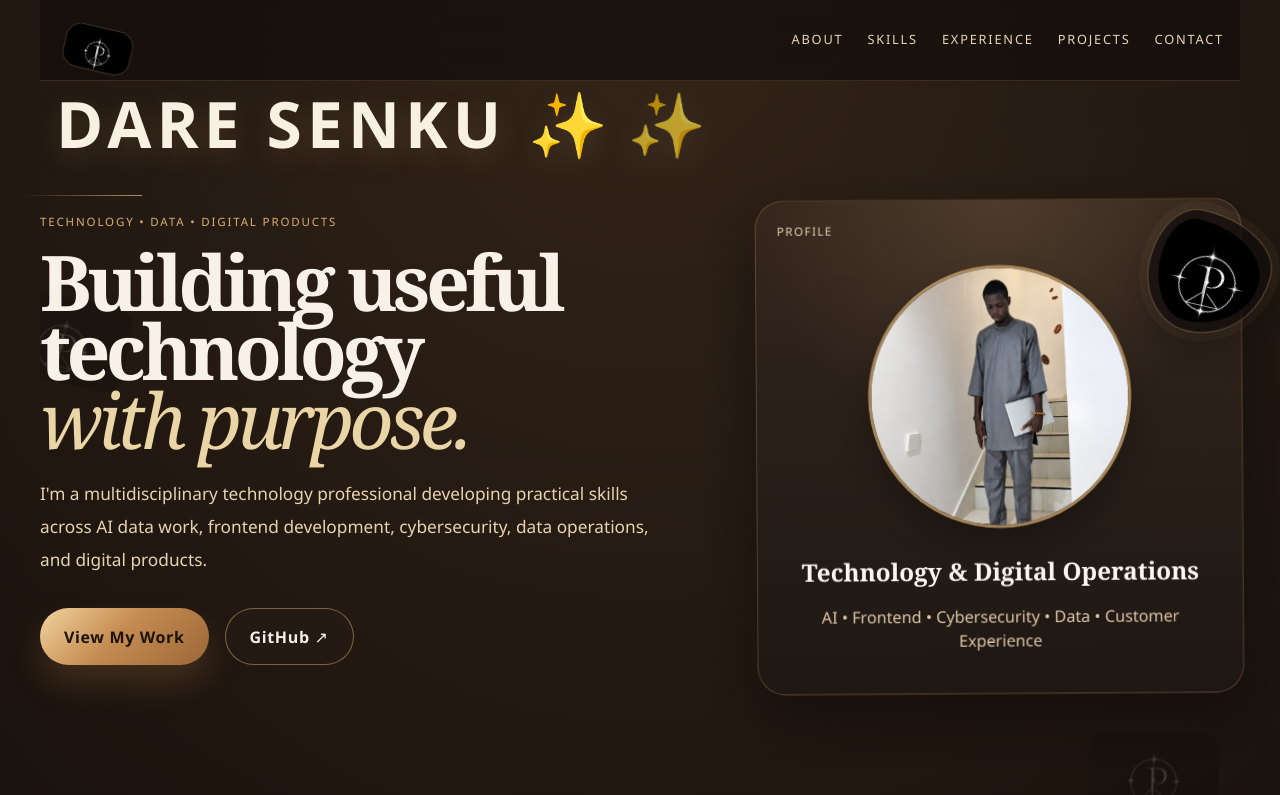
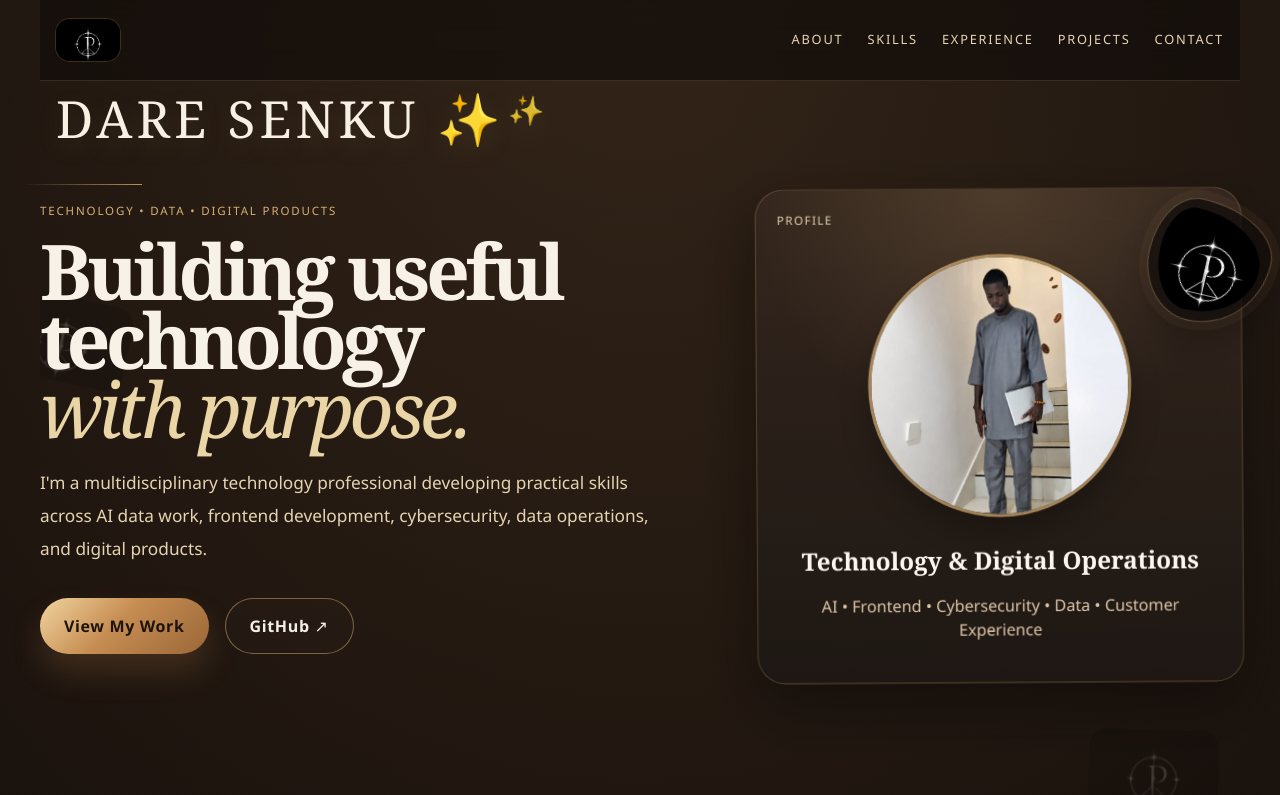
Before and after one commit to Dare-senku/portfollio, a React app: page / in a window 1280 px wide. Shown: the top 795 px of the page. Built offline with nearby package versions, Linux system fonts and the light colour scheme; the HTML template or start-up script is replaced by a standard one.

Commit message:
Update portfolio design

```diff
--- a/src/App.css
+++ b/src/App.css
@@ -94,7 +94,7 @@
   object-fit: contain;
   border-radius: 14px;
   box-shadow: 0 0 0 1px rgba(214, 174, 115, 0.2);
-  animation: logoOrbit 11s cubic-bezier(0.45, 0.05, 0.55, 0.95) infinite alternate;
+  animation: none;
 }
 
 .nav-links {
@@ -135,21 +135,24 @@
 
 .brand-name {
   display: inline-block;
-  font-size: clamp(2.2rem, 5vw, 4.3rem);
-  font-weight: 800;
+  font-size: clamp(2.2rem, 4vw, 3.6rem);
+  font-weight: 500;
   letter-spacing: 0.08em;
   text-transform: uppercase;
   color: #f9f0e4;
   line-height: 0.95;
-  text-shadow: 0 8px 28px rgba(214, 174, 115, 0.18);
+  font-family: var(--display-font);
+  text-shadow: 0 8px 28px rgba(214, 174, 115, 0.14);
 }
 
 .brand-name::after {
   content: "✨";
   display: inline-block;
-  margin-left: 0.22em;
+  margin-left: 0.18em;
+  font-size: 0.52em;
+  vertical-align: super;
   transform-origin: center;
-  animation: sparklePulse 2.2s ease-in-out infinite;
+  animation: sparklePulse 2.8s ease-in-out infinite;
 }
 
 .hero {
```
